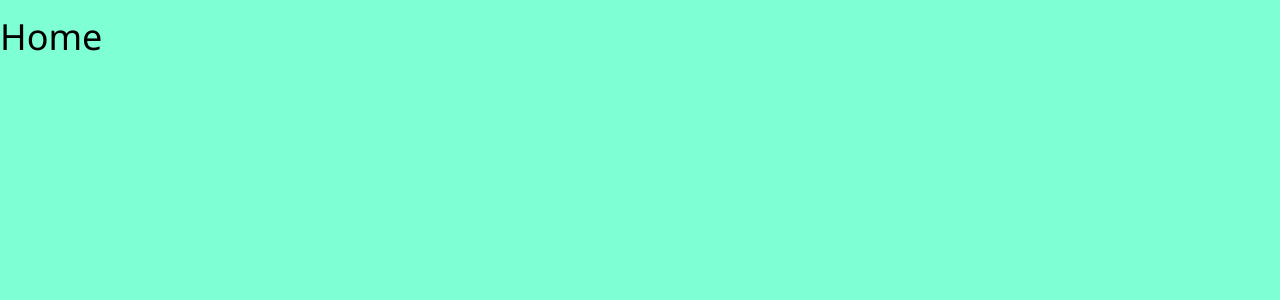
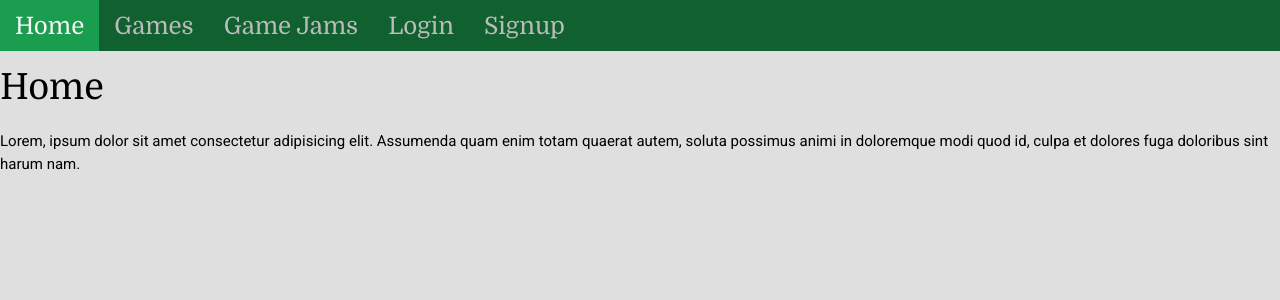
Before and after one commit to Exponential182/BHS-Game-Hub, a Flask app: page / in a window 1280 px wide. Before the commit the part shown is almost empty. Shown: the top 300 px of the page. Run offline with Flask 3, Linux system fonts and the light colour scheme.

Commit message:
Made navbar, fixed user lookup function, added fonts, made logout route.

```diff
--- a/app.py
+++ b/app.py
@@ -21,7 +21,7 @@
     data = data.scalar()
     if data is None:
         return None
-    return User(id=data.id)
+    return data
 
 
 db = SQLAlchemy(model_class=Base)
--- a/routes.py
+++ b/routes.py
@@ -33,7 +33,7 @@
                 return redirect("/signup")
             try:
                 if hasher.verify(user_info.password_hash, password):
-                    login_user(user_info, login_form.remember.data)
+                    login_user(user_info, remember=login_form.remember.data)
                     return redirect("/")
             except VerifyMismatchError:
                 pass  # Error Message for failing (TO BE IMPLEMENTED)
@@ -66,3 +66,8 @@
                 # send error message about invalid password
                 pass
         return render_template("signup.html", form=signup_form)
+
+    @app.route("/logout")
+    def logout():
+        logout_user()
+        return redirect("/")
--- a/static/css/style.css
+++ b/static/css/style.css
@@ -1,3 +1,37 @@
-html{
-    background-color: aquamarine;
+html {
+    background-color: #DFDFDF;
 }
+
+.title {
+    font-family: "Domine", serif;
+}
+
+.body {
+    font-family: "Roboto", sans-serif;
+}
+
+.flex-align-right {
+    margin-left: auto;
+}
+
+/* Navbar */
+.navbar-flex {
+    display: flex;
+    flex-direction: row;
+    min-height: 2rem;
+    font-size: 1.6rem;
+    background: #106030;
+}
+
+.navbar-link {
+    padding: 0.5rem 1rem;
+    margin: 0%;
+    color: #BBBBBB;
+    text-decoration: none;
+    align-self: middle;
+}
+
+.navbar-link:hover {
+    background-color: #1B9D4F;
+    color: #F5F5F5;
+}
--- a/templates/home.html
+++ b/templates/home.html
@@ -1,6 +1,9 @@
 {% extends "layout.html" %}
 {% block content %}
-<h1 >Home</h1>
+<h1 class="title">Home</h1>
+<p class="body">
+    Lorem, ipsum dolor sit amet consectetur adipisicing elit. Assumenda quam enim totam quaerat autem, soluta possimus animi in doloremque modi quod id, culpa et dolores fuga doloribus sint harum nam.
+</p>
 <!--
 <iframe class="game" id="game" src="/static/games/Pukehinau_Peril_Web_v6/index.html" frameborder="0" allow="fullscreen", width="1000px", height="700px"></iframe>
 <button class="fullscreen" id="fullscreen">Fullscreen</button>
--- a/templates/layout.html
+++ b/templates/layout.html
@@ -3,14 +3,21 @@
 <head>
     <meta charset="UTF-8">
     <meta name="viewport" content="width=device-width, initial-scale=1.0">
+    <link rel="preconnect" href="https://fonts.googleapis.com">
+    <link rel="preconnect" href="https://fonts.gstatic.com" crossorigin>
+    <link href="https://fonts.googleapis.com/css2?family=Domine:wght@400..700&family=Roboto:ital,wght@0,100..900;1,100..900&display=swap" rel="stylesheet">
     <!-- Gives Priority to Style.css -->
     <link rel="stylesheet" href="https://www.w3schools.com/w3css/5/w3.css">
     <link rel="stylesheet" href="/static/css/style.css">
     <title>Burnside High School Game Hub</title>
 </head>
 <body>
-    {% block content %}
-
-    {% endblock %}
+    <header>
+        {% include "navbar.html" %}
+    </header>
+    <main>
+        {% block content %}
+        {% endblock %}
+    </main>
 </body>
 </html>
--- /dev/null
+++ b/templates/navbar.html
@@ -0,0 +1,13 @@
+<nav class="navbar-flex title">
+    <a href="/" class="navbar-link">Home</a>
+    <a href="/games" class="navbar-link">Games</a>
+    <a href="/jams" class="navbar-link">Game Jams</a>
+
+    {% if current_user.is_authenticated %}
+        <a href="/logout" class="navbar-link flex-right-force">Logout</a>
+        <h2>{{current_user.username}}</h2>
+    {% else %}
+        <a href="/login" class="navbar-link flex-right-force">Login</a>
+        <a href="/signup" class="navbar-link">Signup</a>
+    {% endif %}
+</nav>
```
